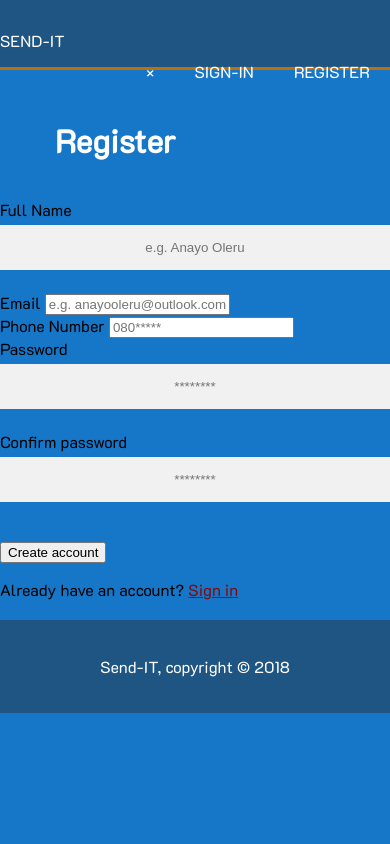
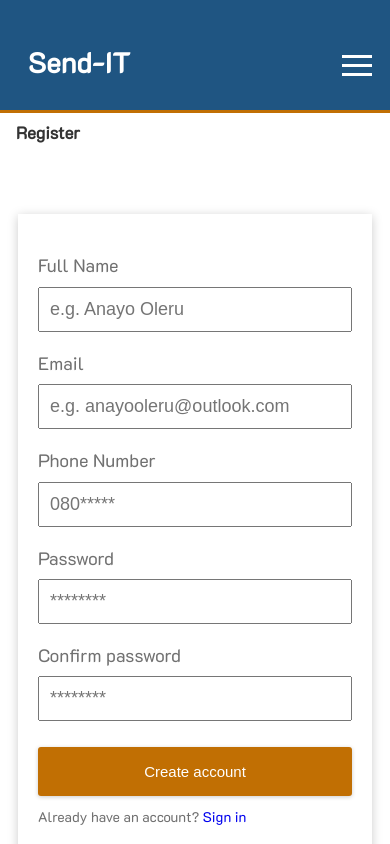
Before and after one commit to AnayoOleru/Send-IT, a plain HTML site: page UI/sign-up.html in a window 390 px wide. Shown: the top 844 px of the page. Drawn offline with Linux system fonts and the light colour scheme.

Commit message:
[chore 161885739]: align input field and add responsiveness

```diff
--- a/UI/CSS/sign-up.css
+++ b/UI/CSS/sign-up.css
@@ -1,28 +1,31 @@
-* {box-sizing: border-box}
 
-body{
-	font-family: 'K2D', sans-serif;
+  * {
+    margin: 0;
     padding: 0;
-	margin: 0;
-	background-color: #1677c9;
+    text-decoration: none;
+    list-style: none;
+  }
+  html {
+    box-sizing: border-box;
+    font-size: 62.5%;
   }
 
-.container{
-	width: 80%;
-	padding: 16px;
-	margin: auto;
-	overflow: hidden;
-	color: #ffffff;
-	/*position: relative;*/
+  body {
+    font-family:'K2D', sans-serif;
+    background-color: #ffff;
+    font-weight: 400;
+    line-height: 1.6em;
+    font-size: 1.4rem;
+    color: #707070;
   }
 
-ul{
-	margin: 0;
-	padding: 0;
-}
+  header.header {
 
-/*header*/
-header{
+    display: flex;
+    justify-content: center;
+    align-items: center;
+    padding: 1rem 1.8rem;
+    position: relative;
     background:#1f5582;
 	color:#ffffff;
 	padding-top: 30px;
@@ -30,98 +33,215 @@
 	border-bottom: #c16f03 3px solid;
   }
 
-header a{
-	color: white; /*change */
-	text-decoration: none;
-	text-transform: uppercase;
-	font-size: 16px;
+  /* send-IT title positioning */
+  .page-title {
+    padding: 0.8rem 1.6rem 3.3rem;
+    background-position-x: 50%;
+    background-repeat: repeat-x;
+    background-position-y: 4.3rem;
   }
 
-header li{
-	float: left;
-	display: inline;
-	padding: 0 20px 0 20px;
+  .page-title > * {
+    font-size: 0.85rem;
+    color: #333;
+  }
+  main.main {
+    padding: 1.8rem;
+    min-height: 40rem;
+    padding-bottom: 5rem;
   }
 
-header #logo{
-	float: left;
+  .wrapper {
+    background-color: #ffff;
+    max-width: 100rem;
+    margin: 2rem auto;
+    box-shadow: 0 2rem 6rem rgba(0, 0, 0, 0.3);
+    min-height: 100vh;
+    position: relative;
   }
 
-header #logo h1{
-	margin: 0;
+  .brand {
+    flex: 1;
+  }
+  .brand__name {
+    text-decoration: none;
+    color: #fff;
+    font-weight: bold;
+    font-size: 2.8rem;
+    padding-left: 1.8rem;
   }
 
-header nav{
-	float: right;
-	margin-top: 10px;
+  .hamburger {
+    width: 3.5rem;
+    display: none;
   }
 
-header .logoColor, header .home a{
-	color: #c16f03;
-	font-weight: bold;
+  .hamburger > * {
+    height: 5px;
+    background-color: #fff;
+    margin: 6px 0;
   }
 
-header a:hover{
-	color: #cccccc;
+  .close-nav {
+    font-size: 5rem;
+    display: none;
+  }
+  .nav__links {
+    display: flex;
+    flex-direction: row;
   }
 
-/* Full-width input fields */
-input[type=text], input[type=password] {
-  width: 100%;
-  padding: 15px;
-  margin: 5px 0 22px 0;
-  display: inline-block;
-  border: none;
-  background: #f1f1f1;
-  text-align: center;
+  .nav__links.user {
+    display: none;
   }
 
-input[type=text]:focus, input[type=password]:focus {
-  background-color: #ddd;
-  outline: none;
+  .nav__link--link {
+    color: #fff;
+    display: block;
+    padding: 0 1.2rem;
   }
 
-/* Overwrite default styles of hr */
-hr {
-  border: 1px solid #f1f1f1;
-  margin-bottom: 25px;
-}
-
-/* Set a style for the submit/register button */
-.registerbtn {
-  background-color: #c16f03;
-  color: white;
-  padding: 16px 20px;
-  margin: 8px 0;
-  border: none;
-  cursor: pointer;
-  width: 100%;
-  font-weight: bold;
-}
-
-.registerbtn:hover {
-  background-color: #ffffff;
-  color: #1677c9;
-}
-
-/* Add a blue text color to links */
-a {
-  color: #870808;
-}
-
-/* Set a grey background color and center the text of the "sign in" section */
-.signin {
-  background-color: #f1f1f1;
-  color: #1677c9;
-  font-weight: bold;
-  text-align: center;
+  .brand__name:hover,
+  .nav__link--link:hover {
+    color: #999;
   }
 
 
-/*footer*/
+
+  .login {
+    max-width: 50rem;
+    margin: 1.8rem auto 5rem;
+    box-shadow: 0 0.2rem 1rem #ccc;
+    padding: 3rem 2rem;
+  }
+  .login .error {
+    font-size: 1.2rem;
+    display: block;
+    margin: 0.8rem 0;
+    display: none;
+    color: red;
+  }
+
+  /* sign-in button */
+  .login .btn {
+    background-color: #c16f03;
+    color: #fff;
+    font-size: 1.8rem;
+    padding: 0.8rem 1.6rem;
+    margin-top: 2.6rem;
+    box-shadow: 0 0.1rem 0.4rem #ccc;
+    margin-bottom: 1rem;
+  }
+
+  .input-group {
+    display: flex;
+    flex-direction: column;
+    margin-bottom: 1rem;
+  }
+
+  .input-group .input-group__label {
+    margin: 1rem 0;
+    font-size: 1.8rem;
+  }
+
+  .input-group .input-group__input,
+  .input-group .input-group__textarea,
+  .input-group .input-group__select {
+    font-size: 1.8rem;
+    padding: 1rem;
+  }
+
+  .input-group .input-group__select {
+    -webkit-appearance: none;
+    -moz-appearance: none;
+    background: #fff;
+    font-size: 1.6rem;
+    border-radius: 0;
+  }
+
+  .btn {
+    cursor: pointer;
+    padding: 0.6rem 0.8rem;
+    border-radius: 3px;
+    border: none;
+    margin-top: 1.5rem;
+  }
+  /* responsiveness */
+
+  @media screen and (max-width: 1000px) {
+    body {
+      background-color: #fff;
+    }
+    .wrapper {
+      margin: 0;
+    }
+      .login {
+        margin-top: 2rem;
+      }
+  }
+
+  @media screen and (max-width: 768px) {
+    .brand__name {
+      padding-left: 1rem;
+    }
+
+    .hamburger {
+      display: inline-block;
+      width: 3rem;
+    }
+    .hamburger > * {
+      height: 3px;
+    }
+
+    .close-nav {
+      display: inline-block;
+      position: absolute;
+      z-index: 2;
+      right: 2rem;
+      top: 1.4rem;
+    }
+    .nav {
+      display: none;
+      position: absolute;
+      width: 100%;
+      text-align: center;
+      top: 99%;
+    }
+
+    .nav__links {
+      display: block;
+      background: #333;
+      position: relative;
+    }
+
+    .nav__link--link {
+      padding: 1.8rem;
+      border-top: 1px soild white;
+      margin-top: 1px;
+      background: #222;
+      display: block;
+    }
+  }
+
+  @media screen and (max-width: 425px) {
+    .login .btn {
+      color: #ffff;
+      font-size: 1.5rem;
+      padding: 1.6rem;
+      display: block;
+      width: 100%;
+    }
+  }
+
+.result {
+    font-weight: bold;
+    font-size: 1.3rem;
+    margin-top: 0.8rem;
+  }
+
   footer{
 	padding: 20px;
-	margin-top: 20px;
+	margin-top: 1px;
 	color: white;
 	background-color: #1f5582;
 	text-align: center;
```
Lines whose indentation alone changed are shown as unchanged.
